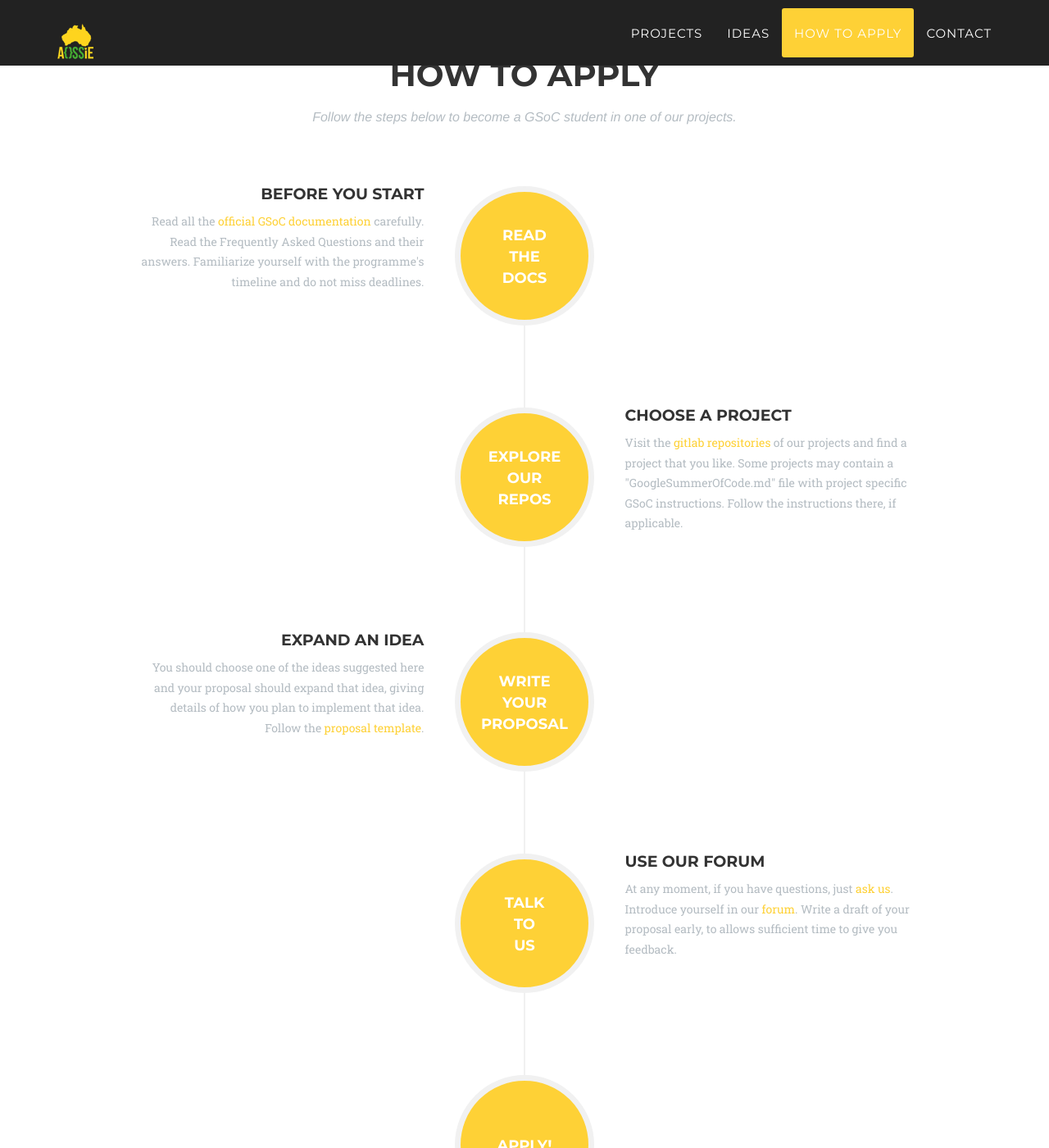
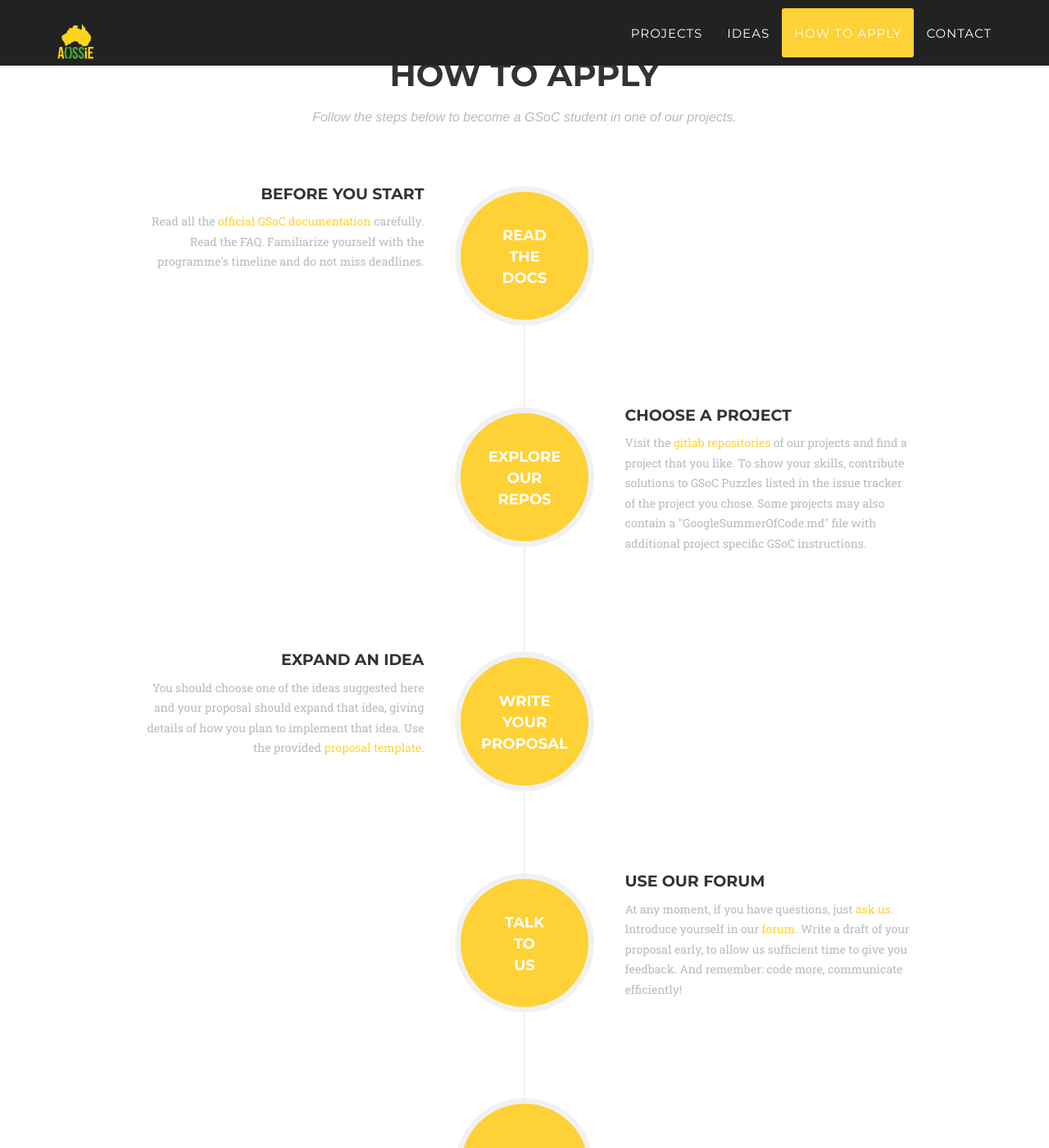
Before and after one commit to DimuthuKasunWP/aossie.gitlab.io, a Jekyll site: the page built from index.html, in a window 1280 px wide and 1400 px high, scrolled down 3297 px. Shown: the whole window at 82% size. Built offline with Jekyll 4.4.1, drawn with Linux system fonts in a browser that asks for light colours; some web fonts are replaced.

Commit message:
Add link to proposal template

```diff
--- a/_includes/apply.html
+++ b/_includes/apply.html
@@ -25,7 +25,7 @@
                                 </div>
                                 <div class="timeline-body">
                                     <p class="text-muted">
-                                    	Read all the <a href="https://developers.google.com/open-source/gsoc/resources/">official GSoC documentation</a> carefully. Read the Frequently Asked Questions and their answers. Familiarize yourself with the programme's timeline and do not miss deadlines.
+                                    	Read all the <a href="https://developers.google.com/open-source/gsoc/resources/">official GSoC documentation</a> carefully. Read the FAQ. Familiarize yourself with the programme's timeline and do not miss deadlines.
                                     </p>
                                 </div>
                             </div>
@@ -43,7 +43,7 @@
                                 </div>
                                 <div class="timeline-body">
                                     <p class="text-muted">
-                                    	Visit the <a href="http://www.gitlab.com/aossie">gitlab repositories</a> of our projects and find a project that you like. Some projects may contain a "GoogleSummerOfCode.md" file with project specific GSoC instructions. Follow the instructions there, if applicable.
+                                    	Visit the <a href="http://www.gitlab.com/aossie">gitlab repositories</a> of our projects and find a project that you like. To show your skills, contribute solutions to GSoC Puzzles listed in the issue tracker of the project you chose. Some projects may also contain a "GoogleSummerOfCode.md" file with additional project specific GSoC instructions.
                                     </p>
                                 </div>
                             </div>
@@ -61,7 +61,7 @@
                                 </div>
                                 <div class="timeline-body">
                                     <p class="text-muted">
-                                    	You should choose one of the ideas suggested here and your proposal should expand that idea, giving details of how you plan to implement that idea. Follow the <a href="TODO">proposal template</a>.
+                                    	You should choose one of the ideas suggested here and your proposal should expand that idea, giving details of how you plan to implement that idea. Use the provided <a href="https://docs.google.com/document/d/1kW1LvHXTH8phNfCLhuam-kXqdA9jwQ-vdn4od1TPT_g/edit?usp=sharing">proposal template</a>.
                                     </p>
                                 </div>
                             </div>
@@ -81,7 +81,7 @@
                                     <p class="text-muted">
                                     	At any moment, if you have questions, just <a href="https://groups.google.com/forum/#!forum/aossie-gsoc-2017">ask us</a>.
                                     	Introduce yourself in our <a href="https://groups.google.com/forum/#!forum/aossie-gsoc-2017">forum</a>.
-                                    	Write a draft of your proposal early, to allows sufficient time to give you feedback.
+                                    	Write a draft of your proposal early, to allow us sufficient time to give you feedback. And remember: code more, communicate efficiently!
                                     </p>
                                 </div>
                             </div>
```
